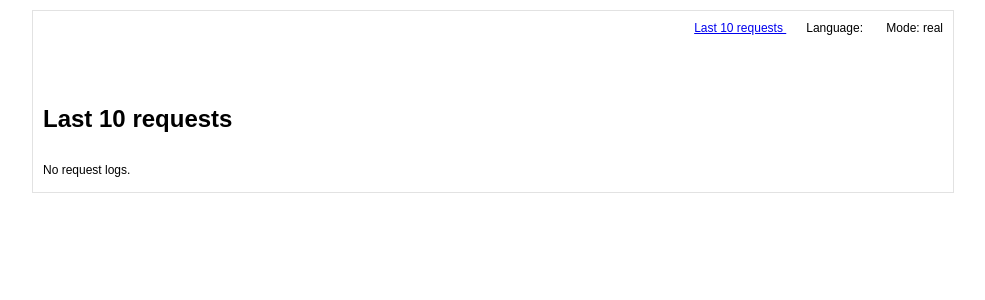
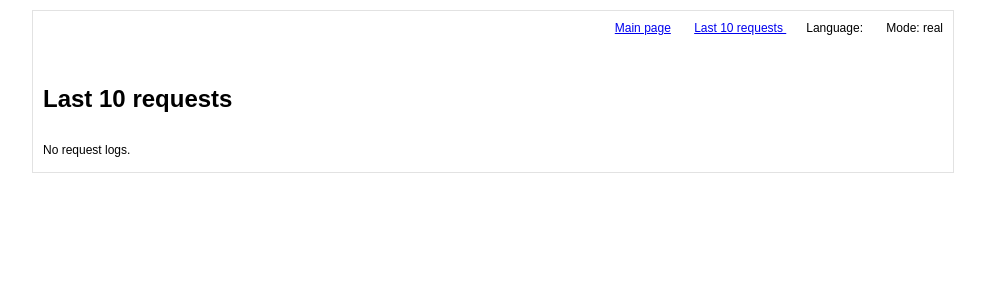
Before and after one commit to george-k/bio, a Django app: template main/templates/last_10_requests.html in a window 1280 px wide. Shown: the top 300 px of the page, without its empty margins (147-1132 px from the left). Run offline with Django 3.2, Linux system fonts and the light colour scheme; the template is opened without the code that fills it, so the values that code supplies are empty.

Commit message:
Move 'To main' link to top info string, fix templates, css formatting

```diff
--- a/main/templates/base.html
+++ b/main/templates/base.html
@@ -2,10 +2,10 @@
 <html lang="ru" xmlns="http://www.w3.org/1999/xhtml">
   <head>
     <meta http-equiv="Content-Type" content="text/html; charset=utf-8" />
-	<title>{% block title %}{{ title }}{% endblock %}</title>
+    <title>{% block title %}{{ title }}{% endblock %}</title>
     <meta name="Keywords" content="{% block keywords %}{{ keywords }}{% endblock %}" />
     <meta name="Description" content="{% block description %}{{ description }}{% endblock %}" />
-	{% block extrahead %}{% endblock %}
+    {% block extrahead %}{% endblock %}
     <link href="/media/css/base.css" rel="stylesheet" type="text/css" />
   </head>
 
@@ -13,6 +13,7 @@
   <body >
     <div id="page">
       <div id="info">
+        <a href="/" title="Return to main page">{% trans "Main page" %}</a>
         <a id="last_logs" target="blanc" href="{% url last_logs %}">
           {% trans "Last 10 requests" %}
         </a>
--- a/media/css/base.css
+++ b/media/css/base.css
@@ -62,7 +62,7 @@
 h1 {
     font-weight:bold;
     font-size:24px;
-    padding:50px 0 30px 0;
+    padding:30px 0 30px 0;
 }
 p {
     margin-bottom:5px;
@@ -103,7 +103,7 @@
 #info {
     text-align:right;
 }
-#info span {
+#info span, #info a {
     margin-left:20px;
 }
 .cab {
```
Also changed, not shown: main/templates/edit_contact.html (+4 -5 lines).
